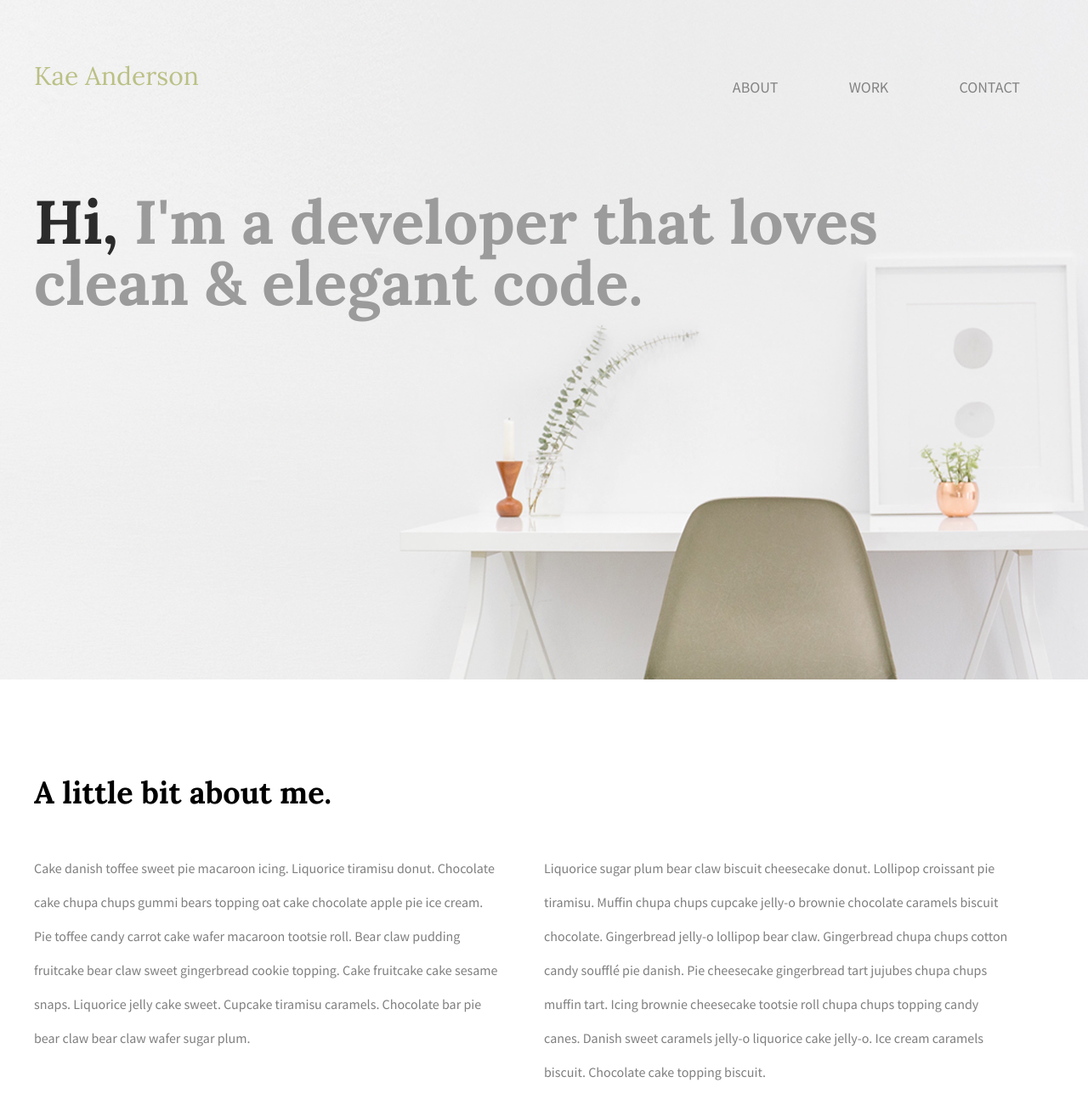
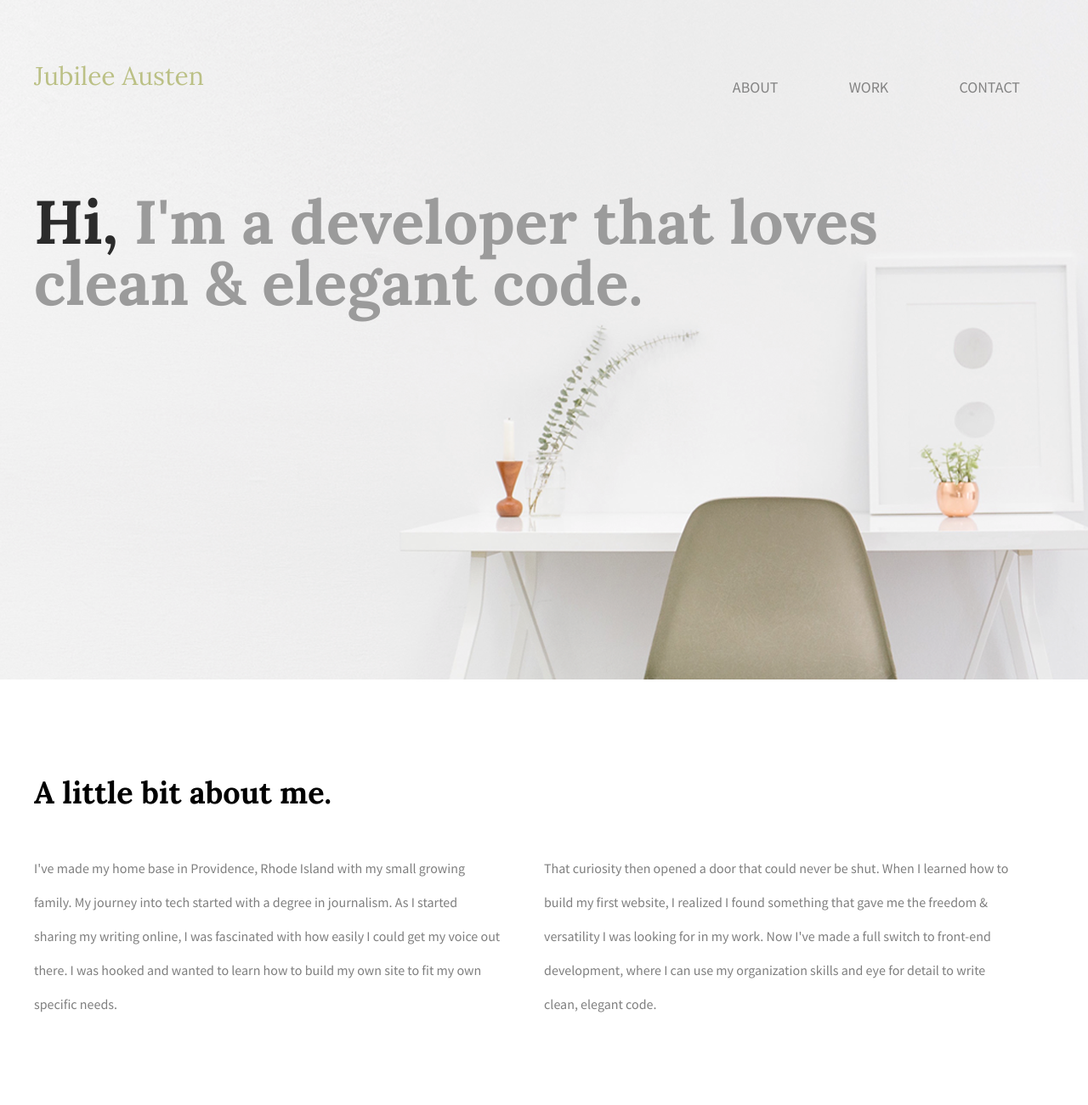
Before and after one commit to AndersonKA/my-site, a plain HTML site: page index.html in a window 1280 px wide. Shown: the top 1301 px of the page at 85% size. Drawn offline with Linux system fonts and the light colour scheme.

Commit message:
back to Jubilee

```diff
--- a/index.html
+++ b/index.html
@@ -1,7 +1,7 @@
 <!doctype html>
 <html lang="en">
     <head>
-        <title>Kae Anderson | Designer</title>
+        <title>Jubilee Austin | Developer</title>
         <link rel="stylesheet" href="normalize.css">
         <link rel="stylesheet" href="main.css">
         <link href='https://fonts.googleapis.com/css?family=Source+Sans+Pro:400,700' rel='stylesheet' type='text/css'>
@@ -11,7 +11,7 @@
       <header>
         <div class="full-width">
           <div class="half-width">
-            <h1>Kae Anderson</h1>
+            <h1>Jubilee Austen</h1>
           </div>
           <div class="half-width">
             <nav>
@@ -30,10 +30,17 @@
         <div class="full-width">
             <h2>A little bit about me.</h2>
           <div class="half-width">
-            <p>Cake danish toffee sweet pie macaroon icing. Liquorice tiramisu donut. Chocolate cake chupa chups gummi bears topping oat cake chocolate apple pie ice cream. Pie toffee candy carrot cake wafer macaroon tootsie roll. Bear claw pudding fruitcake bear claw sweet gingerbread cookie topping. Cake fruitcake cake sesame snaps. Liquorice jelly cake sweet. Cupcake tiramisu caramels. Chocolate bar pie bear claw bear claw wafer sugar plum.</p>
+            <p>I've made my home base in Providence, Rhode Island with my small growing family.
+              My journey into tech started with a degree in journalism. As I started sharing my
+              writing online, I was fascinated with how easily I could get my voice out there.
+              I was hooked and wanted to learn how to build my own site to fit my own specific needs.</p>
           </div>
           <div class="half-width">
-            <p>Liquorice sugar plum bear claw biscuit cheesecake donut. Lollipop croissant pie tiramisu. Muffin chupa chups cupcake jelly-o brownie chocolate caramels biscuit chocolate. Gingerbread jelly-o lollipop bear claw. Gingerbread chupa chups cotton candy soufflé pie danish. Pie cheesecake gingerbread tart jujubes chupa chups muffin tart. Icing brownie cheesecake tootsie roll chupa chups topping candy canes. Danish sweet caramels jelly-o liquorice cake jelly-o. Ice cream caramels biscuit. Chocolate cake topping biscuit.</p>
+            <p>That curiosity then opened a door that could never be shut. When I learned how to
+              build my first website, I realized I found something that gave me the freedom &amp;
+              versatility I was looking for in my work. Now I've made a full switch to front-end
+              development, where I can use my organization skills and eye for detail to write clean,
+              elegant code.</p>
           </div>
         </div>
       </section>
```
